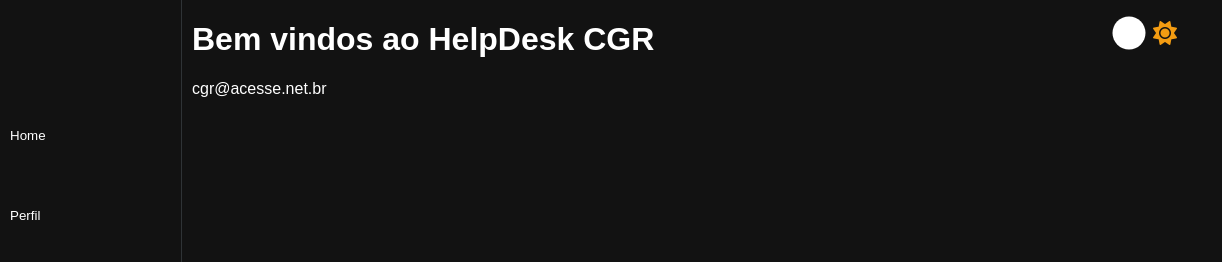
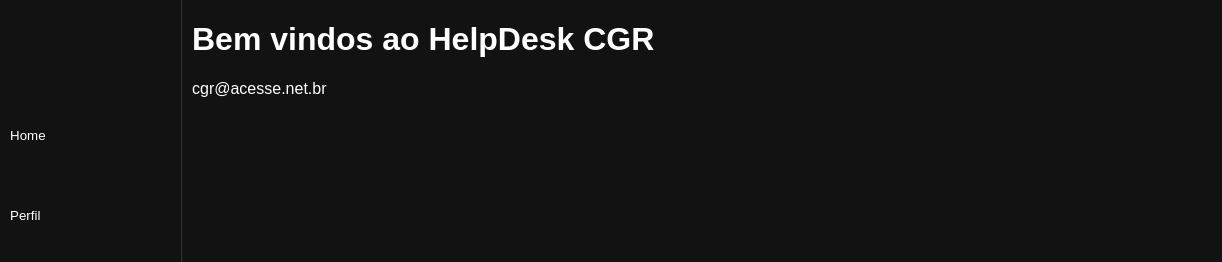
Before and after one commit to waslenslavik/helpdesk, a plain HTML site: page index.html in a window 1280 px wide. Shown: the top 262 px of the page, 58-1280 px from the left. Drawn offline with nearby package versions, Linux system fonts and the light colour scheme.

Commit message:
removendo botão dark/theme

```diff
--- a/index.html
+++ b/index.html
@@ -106,14 +106,6 @@
             <h1>Bem vindos ao HelpDesk CGR</h1>
             <span>cgr@acesse.net.br</span>
     </main>
-    <div class="dark-theme">
-    <input type="checkbox" class="checkbox" id="chk"/>
-            <label class="label" for="chk">
-                <i class="fas fa-moon"></i>
-                <i class="fas fa-sun"></i>
-                <div class="ball" id="ball"></div>
-            </label>
-     </div>
 <script src="script.js"></script>
 <script src="https://kit.fontawesome.com/998c60ef77.js" crossorigin="anonymous"></script>
 </body>
--- a/style.css
+++ b/style.css
@@ -165,70 +165,3 @@ body{
         margin-left: 6px;
     }
 }
-
-
-body.white{
-    background-color: #fff;
-    color: black;
-}
-
-.checkbox{
-    opacity: 0;
-
-}
-.label {
-    background-color:;
-    border-radius: 50px;
-    cursor: pointer;
-    display: flex;
-    align-items: center;
-    justify-content: space-between;
-    padding: 5px;
-    position: relative;
-    height: 26px;
-    width: 50px;
-    transform: scale(1.5);
-}
-
-.label .ball {
-    background-color: #fff;
-    border-radius: 50%;
-    position: absolute;
-    top: 2px;
-    left: 2px;
-    height: 22px;
-    width: 22px;
-    transform: translateX(0px);
-    transition: transform 0.2s linear;
-}
-
-.label .balldark {
-    background-color: black;
-    border-radius: 50%;
-    top: 2px;
-    left: 2px;
-    height: 22px;
-    width: 22px;
-    transform: translateX(0px);
-    transition: transform 0.2s linear;
-}
-
-.checkbox:checked + .label .ball{
-    transform: translateX(24px);
-}
-
-.fa-moon{
-    color: #f1c40f;
-}
-
-.fa-sun{
-    color: #f39c12;
-}
-
-.dark-theme{
-    height: 100px;
-    position: absolute;
-    top: 0;
-    right: 0;
-    width: 100px;
-}
```
